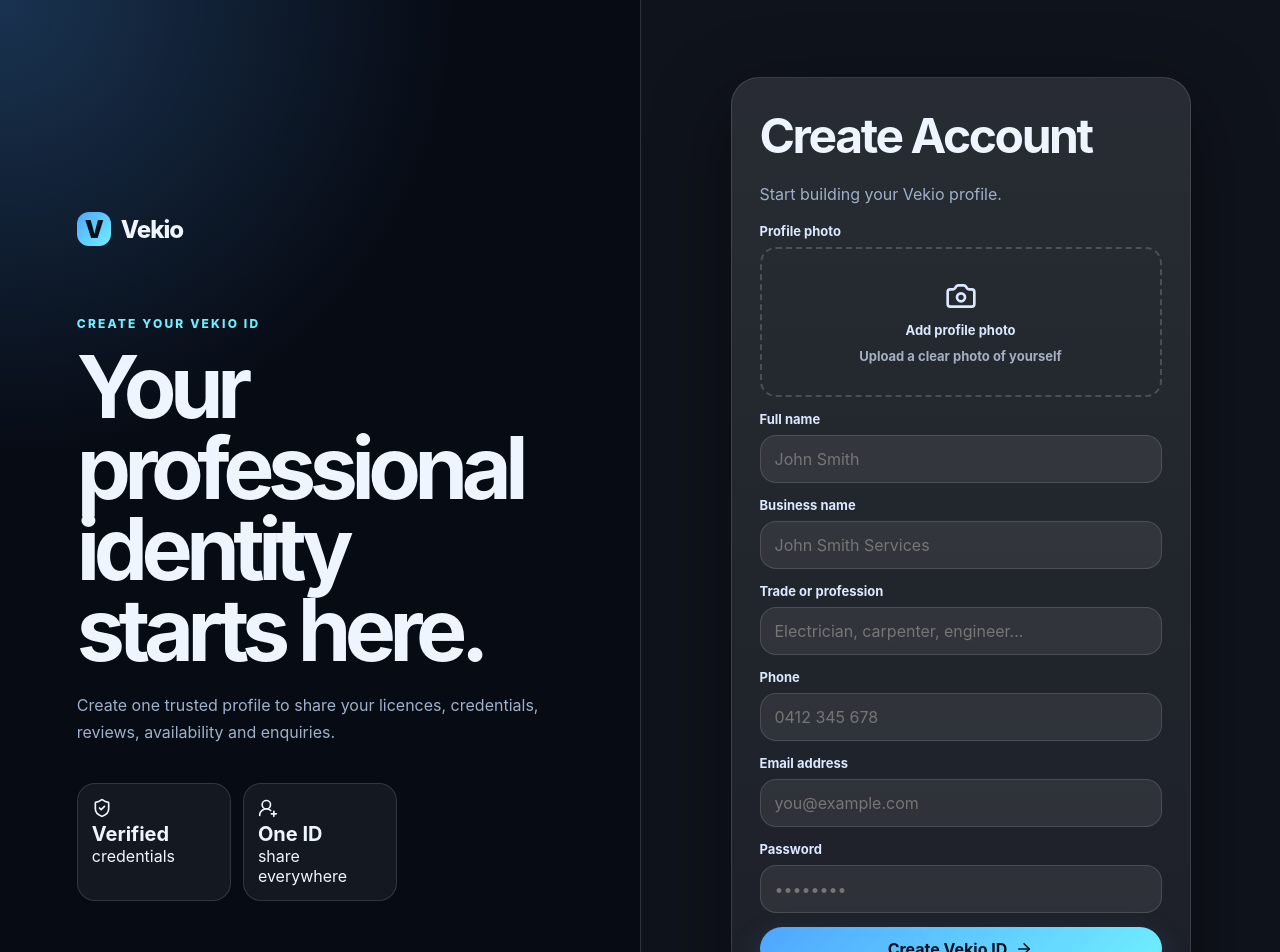
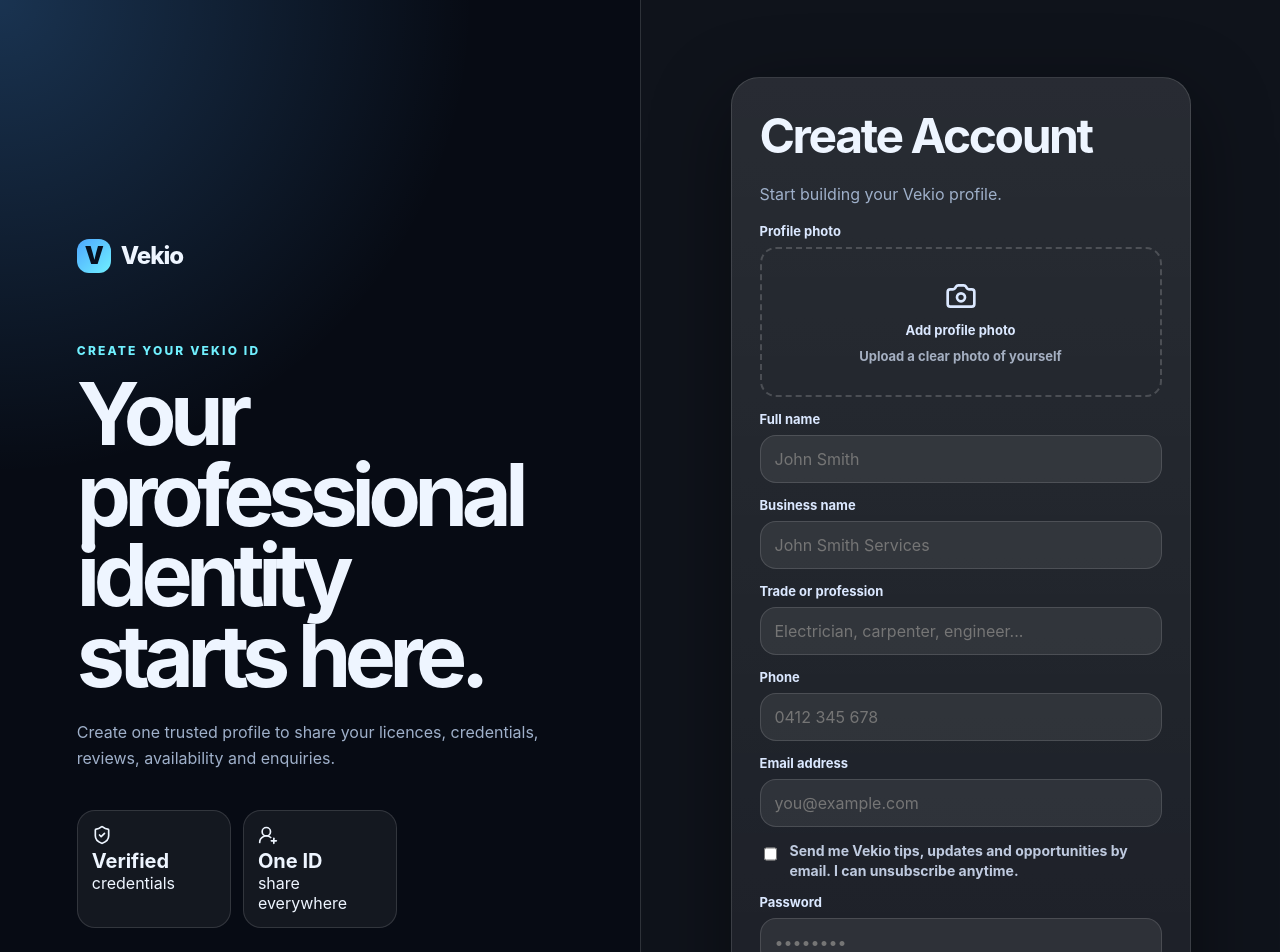
Before and after one commit to manharsvengg-au/vekio-prototype, a Next.js app: page /register in a window 1280 px wide. Shown: the top 952 px of the page. Built offline with nearby package versions, Linux system fonts and the light colour scheme; no server answers.

Commit message:
Implement marketing consent feature in registration
Added marketing consent checkbox to the registration form.

```diff
--- a/app/register/page.tsx
+++ b/app/register/page.tsx
@@ -27,7 +27,7 @@
   const [trade, setTrade] = useState("");
   const [phone, setPhone] = useState("");
   const [email, setEmail] = useState("");
-
+  const [marketingConsent, setMarketingConsent] = useState(false);
   const [profilePhoto, setProfilePhoto] = useState<File | null>(null);
   const [photoPreview, setPhotoPreview] = useState("");
 
@@ -142,6 +142,7 @@
         trade: trade.trim(),
         phone: phone.trim(),
         email: email.trim(),
+        marketing_consent: marketingConsent,
         slug,
         profile_photo_url: profilePhotoUrl,
       });
@@ -310,6 +311,40 @@
             />
           </div>
 
+<div
+  style={{
+    display: "flex",
+    alignItems: "flex-start",
+    gap: 10,
+    marginTop: 4,
+  }}
+>
+  <input
+    id="marketing-consent"
+    type="checkbox"
+    checked={marketingConsent}
+    onChange={(event) => setMarketingConsent(event.target.checked)}
+    style={{
+      marginTop: 4,
+      width: 18,
+      height: 18,
+      cursor: "pointer",
+    }}
+  />
+
+  <label
+    htmlFor="marketing-consent"
+    style={{
+      cursor: "pointer",
+      lineHeight: 1.4,
+      fontSize: 14,
+      opacity: 0.85,
+    }}
+  >
+    Send me Vekio tips, updates and opportunities by email. I can unsubscribe anytime.
+  </label>
+</div>
+
           <div className="field">
             <label>Password</label>
             <input type="password" placeholder="••••••••" />
```
